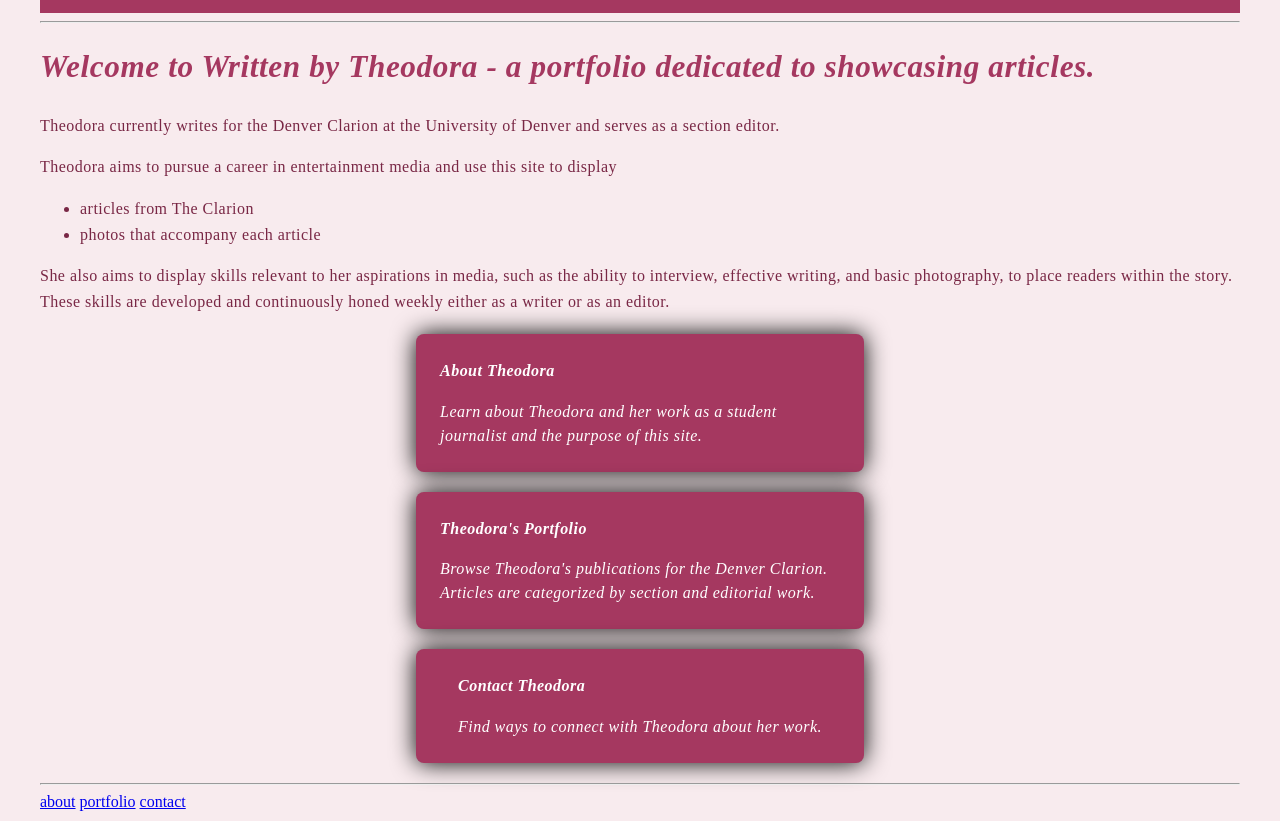
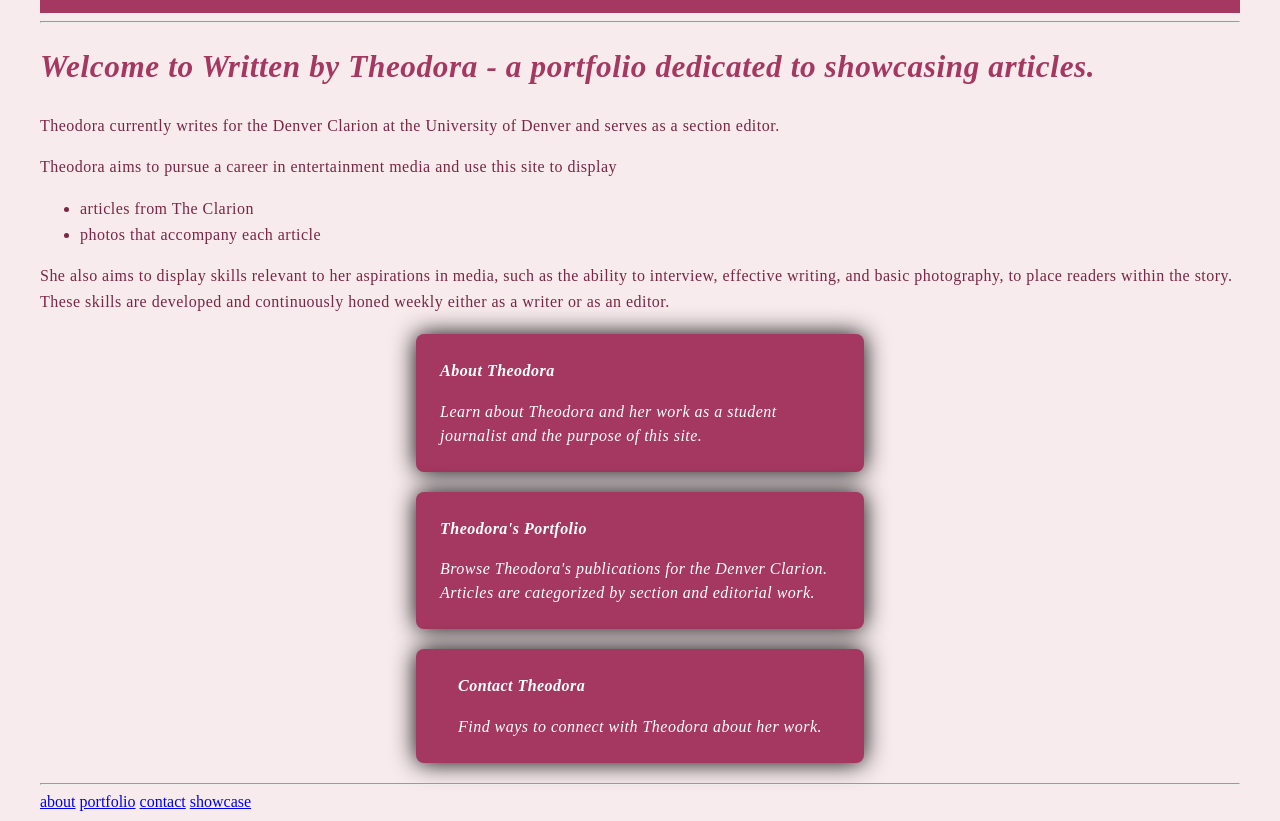
Before and after one commit to Theodoraboat/web-design-portfolio, a plain HTML site: page index.html in a window 1280 px wide. Shown: the part 55-876 px from the top of the page. Drawn offline with Linux system fonts and the light colour scheme.

Commit message:
Update index.html

```diff
--- a/index.html
+++ b/index.html
@@ -49,6 +49,7 @@
 <a href="about.html">about</a>
 <a href="portfolio.html">portfolio</a>
 <a href="contact.html">contact</a>
+<a href="showcase.html">showcase</a>
 </footer>
 </div>
 </body>
```
